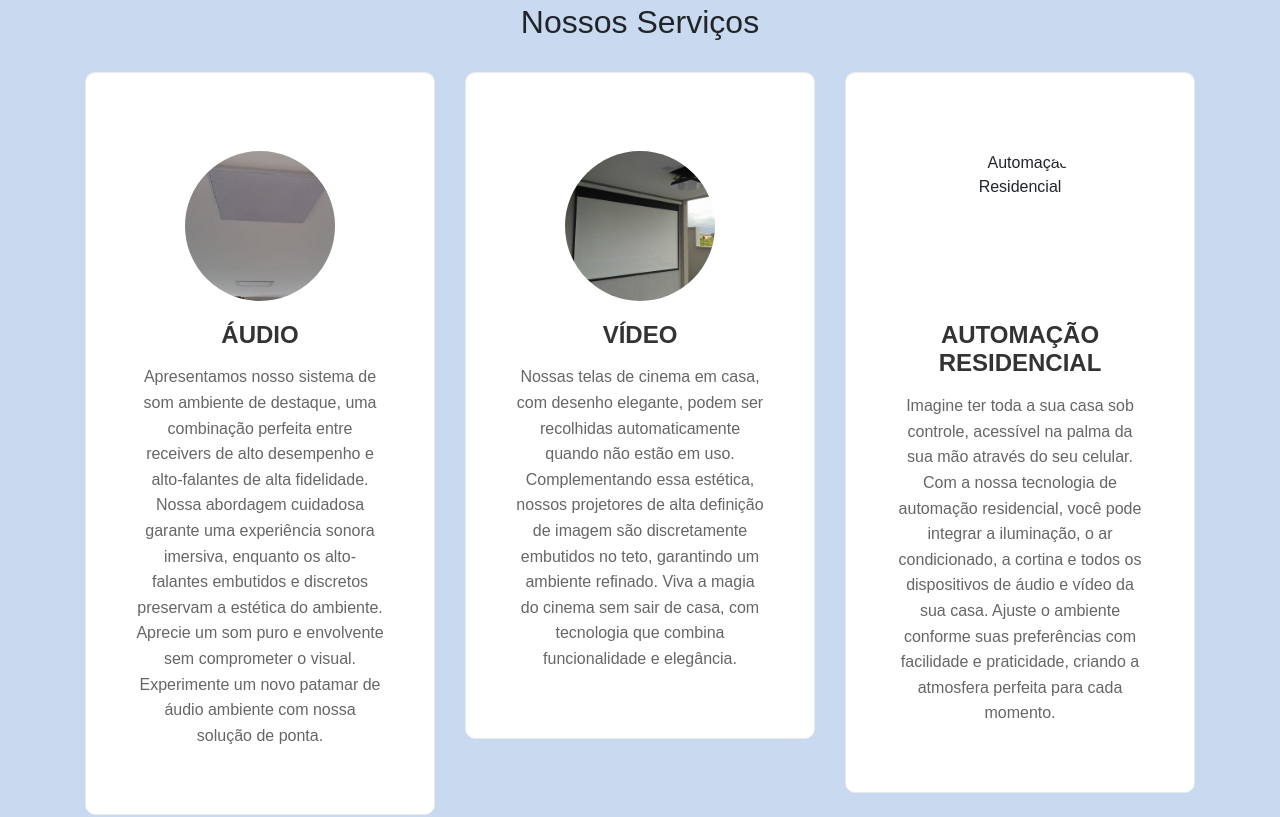
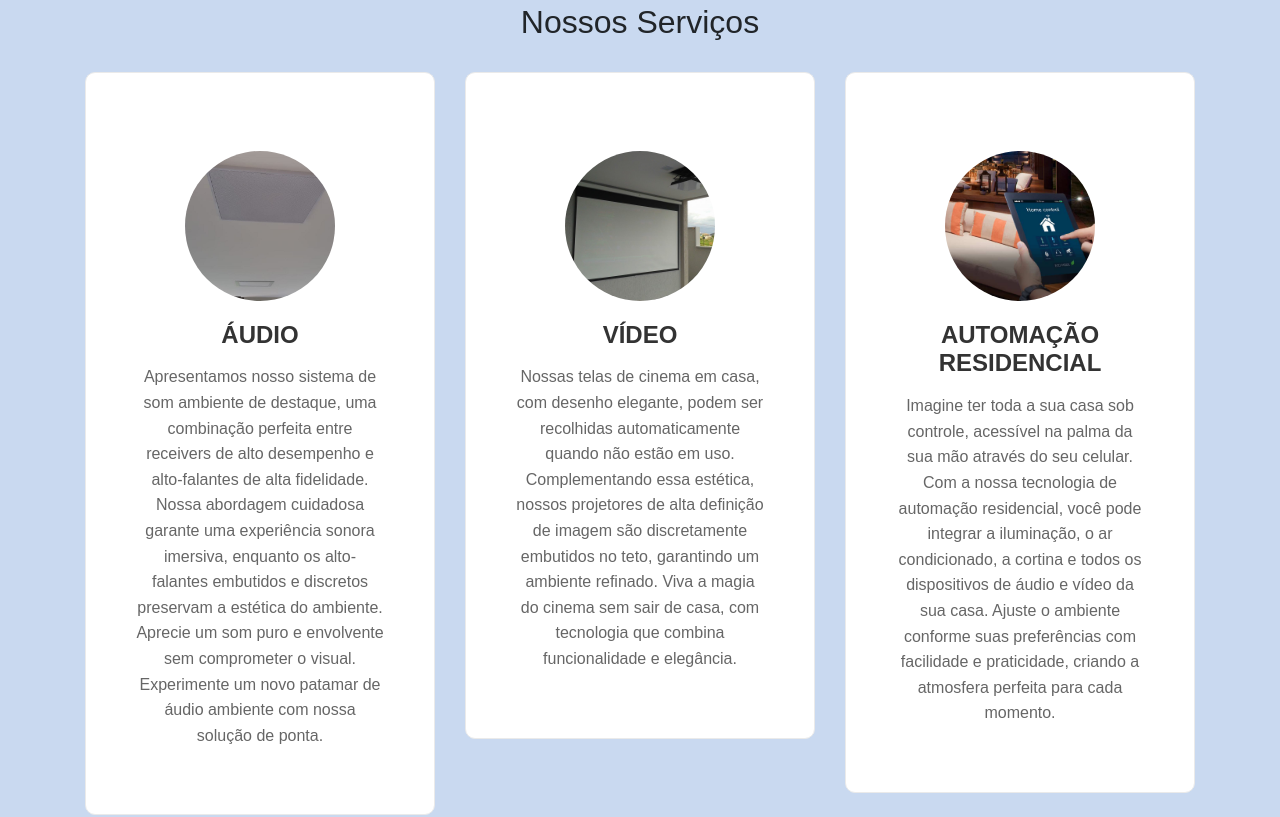
Before and after one commit to simplificambientes/SiteSimplific, a plain HTML site: page index.html in a window 1280 px wide. Shown: the part 1783-2600 px from the top of the page. Drawn offline with nearby package versions, Linux system fonts and the light colour scheme.

Commit message:
Correção de erros do útimo commit

```diff
--- a/index.html
+++ b/index.html
@@ -139,7 +139,7 @@
       <div class="col-md-4 mb-4">
         <div class="servico-card">
           <div class="mt-4">
-            <img src="images/automation1.png" class="card-img-top rounded-circle mx-auto d-block mt-5" alt="Automação Residencial" style="width: 150px; height: 150px; object-fit: cover;">
+            <img src="images/automation1.jpg" class="card-img-top rounded-circle mx-auto d-block mt-5" alt="Automação Residencial" style="width: 150px; height: 150px; object-fit: cover;">
           </div>
           <div class="card-body text-center">
             <h3 class="servico-titulo">AUTOMAÇÃO RESIDENCIAL</h3>
```
Also changed, not shown: images/depoimento1.jpg (deleted), images/depoimento1.png (added), images/depoimento2.jpg (deleted), images/depoimento2.png (added), images/depoimento3.jpg (deleted), images/depoimento3.png (added), images/depoimento4.jpg (deleted), images/depoimento4.png (added), images/depoimento5.jpg (deleted), images/depoimento5.png (added).
